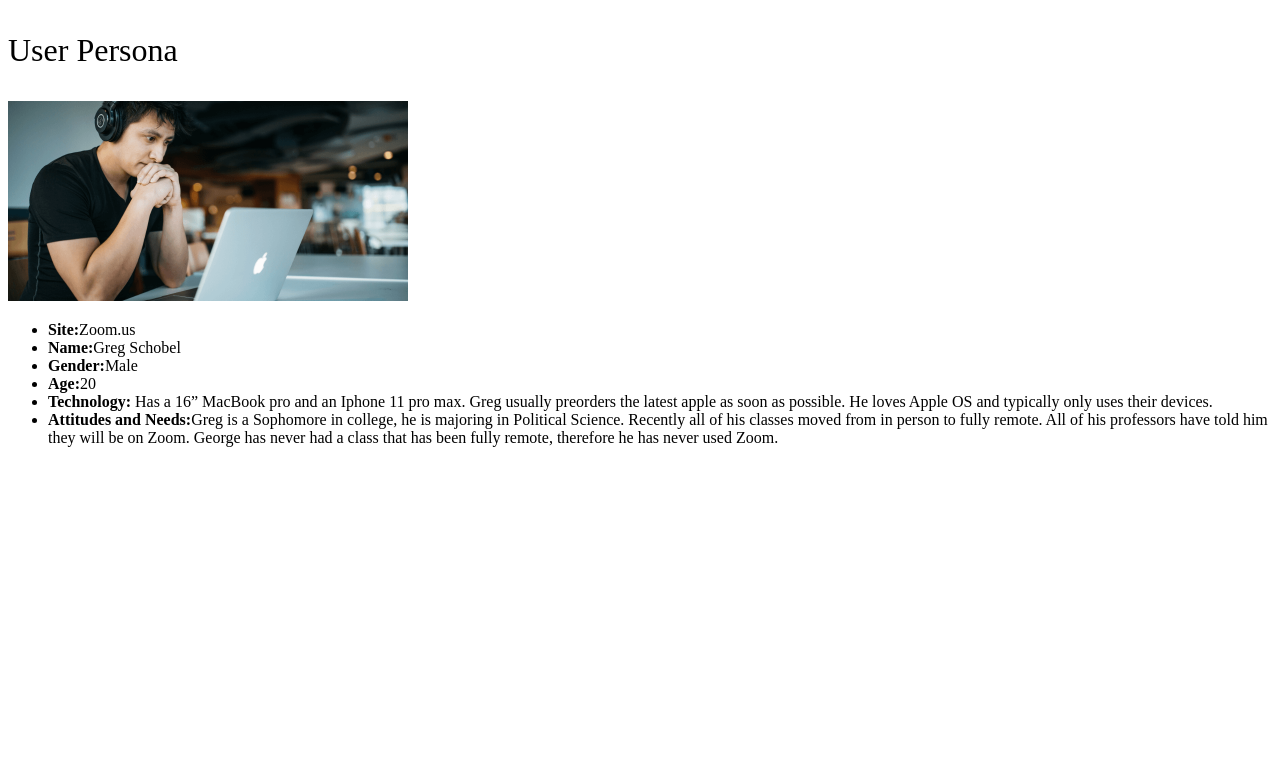
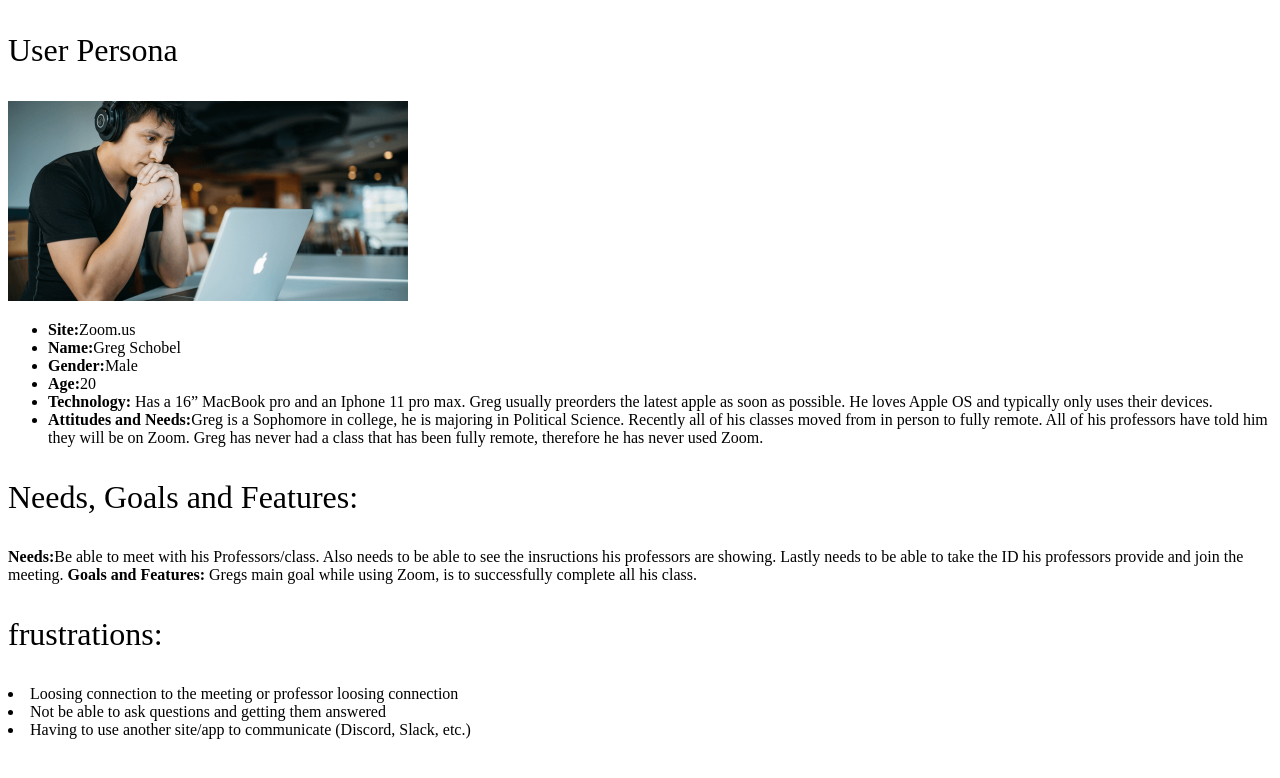
Before and after one commit to mattg2000/Data-Design, a plain HTML site: page persona.html in a window 1280 px wide. Drawn offline with Linux system fonts and the light colour scheme.

Commit message:
added needs, goals and features. also added frustrations to persona.html

```diff
--- a/persona.html
+++ b/persona.html
@@ -23,6 +23,16 @@
 
 	<li><b>Technology:</b> Has a 16” MacBook pro and an Iphone 11 pro max. Greg usually preorders the latest apple as soon as possible. He loves Apple OS and typically only uses their devices.</li>
 
-<li><b>Attitudes and Needs:</b>Greg is a Sophomore in college, he is majoring in Political Science. Recently all of his classes moved from in person to fully remote. All of his professors have told him they will be on Zoom. George has never had a class that has been fully remote, therefore he has never used Zoom.</li> </ul>
+<li><b>Attitudes and Needs:</b>Greg is a Sophomore in college, he is majoring in Political Science. Recently all of his classes moved from in person to fully remote. All of his professors have told him they will be on Zoom. Greg has never had a class that has been fully remote, therefore he has never used Zoom.</li> </ul>
+
+<p>Needs, Goals and Features:</p>
+	<b>Needs:</b>Be able to meet with his Professors/class. Also needs to be able to see the insructions his professors are showing. Lastly needs to be able to take the ID his professors provide and join the meeting.</li>
+<b>Goals and Features:</b> Gregs main goal while using Zoom, is to successfully complete all his class.
+
+<p>frustrations:</p>
+<li>Loosing connection to the meeting or professor loosing connection</li>
+<li>Not be able to ask questions and getting them answered</li>
+<li>Having to use another site/app to communicate (Discord, Slack, etc.)</li>
+</ul>
 </body>
 </html>
```
